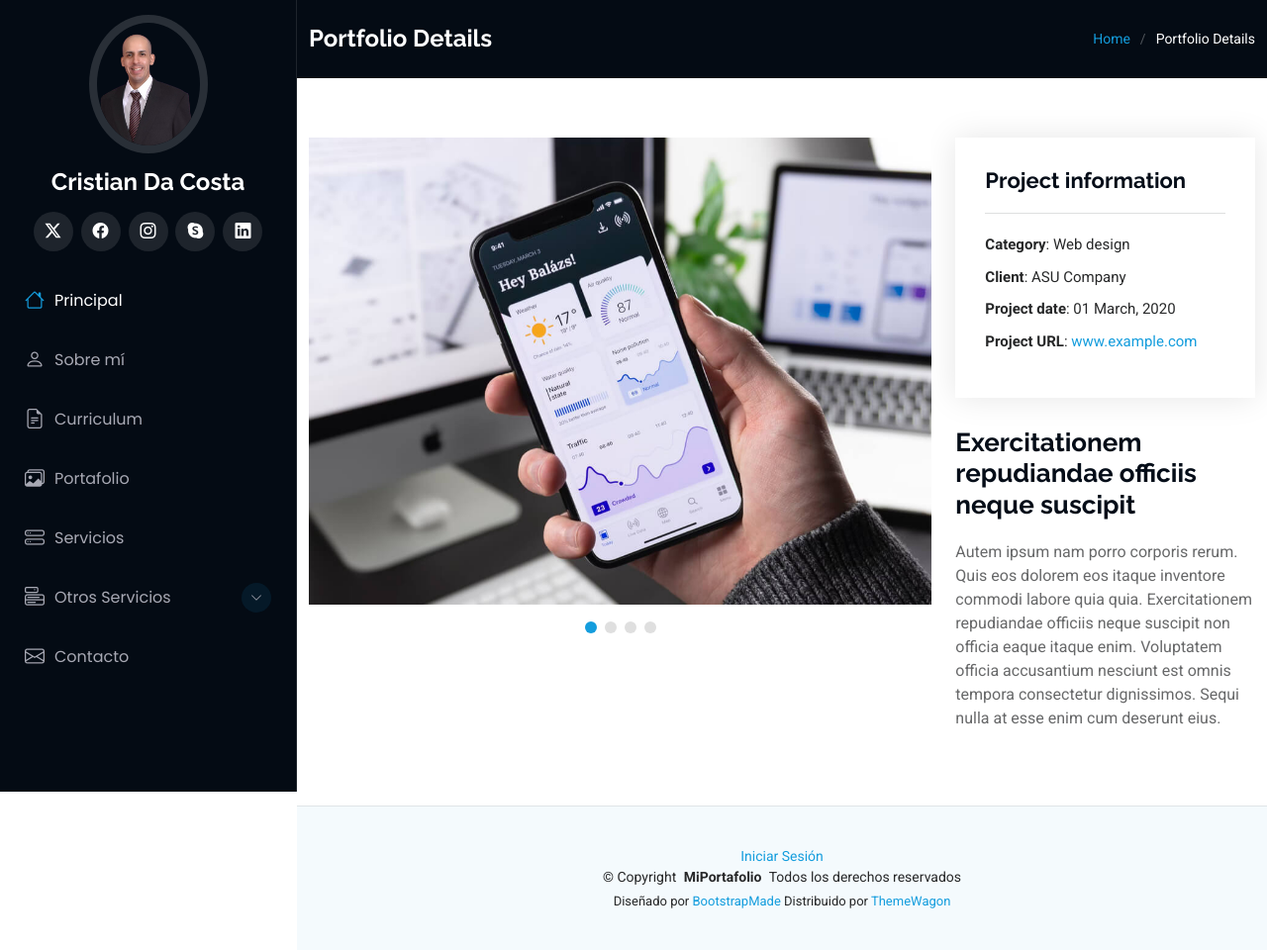
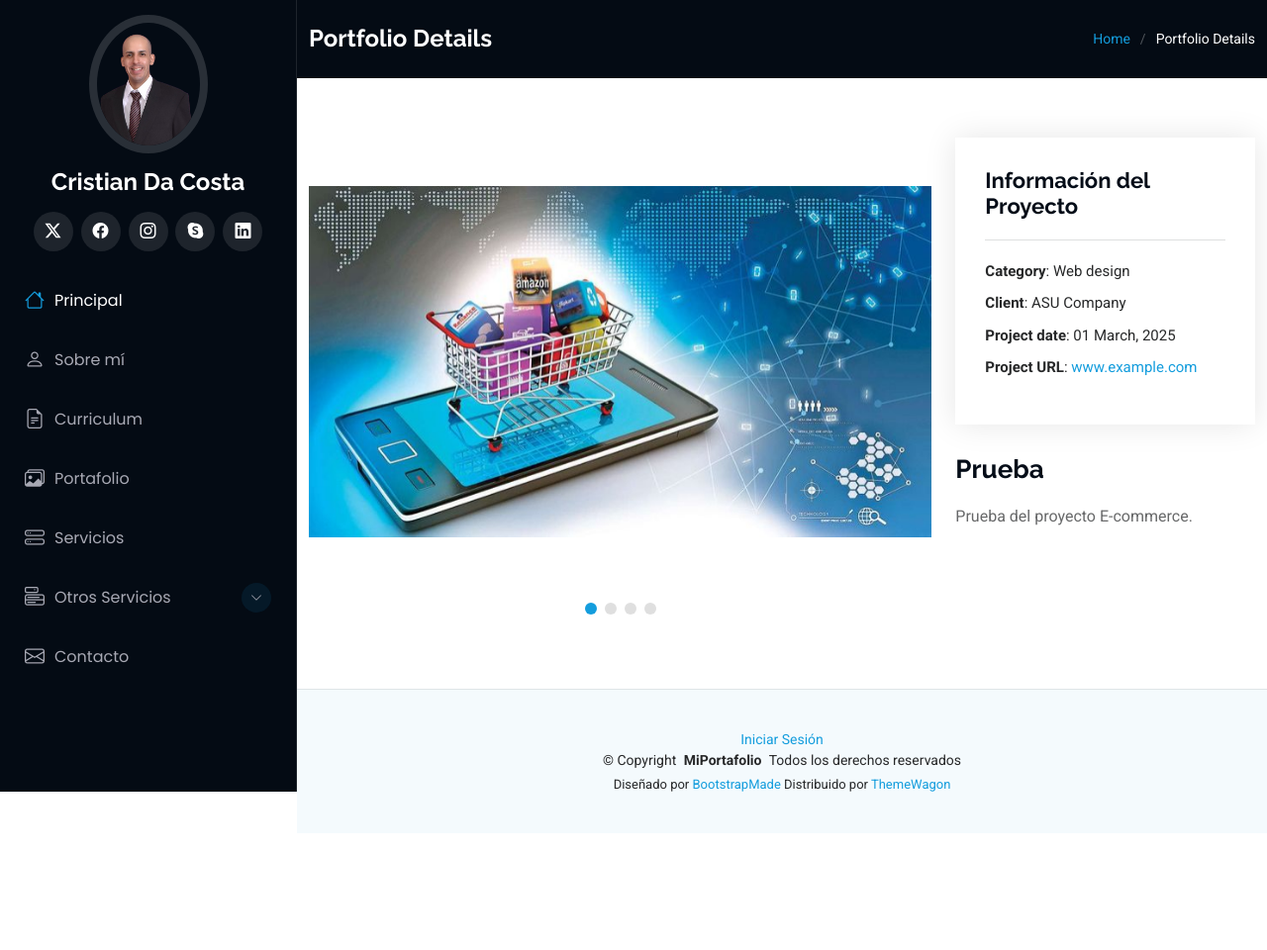
Before and after one commit to CDCristianDaCosta/portfolio, a Django app: page /portfolio-details/ in a window 1280 px wide. Shown: the whole page at 99% size. After the commit the page ends 800 px from the top, so only its background shows below. Run offline with Django 5.2, Linux system fonts and the light colour scheme; some libraries are stand-ins or nearby versions.

Commit message:
boton editar e imagen portfoliodetails

```diff
--- a/principal/templates/principal/portfolio-details.html
+++ b/principal/templates/principal/portfolio-details.html
@@ -43,19 +43,19 @@
               <div class="swiper-wrapper align-items-center">
 
                 <div class="swiper-slide">
-                  <img src="{% static 'img/portfolio/app-1.jpg' %}" alt="">
+                  <img src="{% static 'img/portfolio/imagencomer4.jpg' %}" alt="">
                 </div>
 
                 <div class="swiper-slide">
-                  <img src="{% static 'img/portfolio/product-1.jpg' %}" alt="">
+                  <img src="{% static 'img/portfolio/imagencomer3.png' %}" alt="">
                 </div>
 
                 <div class="swiper-slide">
-                  <img src="{% static 'img/portfolio/branding-1.jpg' %}" alt="">
+                  <img src="{% static 'img/portfolio/imagencomer1.jpg' %}" alt="">
                 </div>
 
                 <div class="swiper-slide">
-                  <img src="{% static 'img/portfolio/books-1.jpg' %}" alt="">
+                  <img src="{% static 'img/portfolio/imagencomer2.jpeg' %}" alt="">
                 </div>
 
               </div>
@@ -65,21 +65,18 @@
 
           <div class="col-lg-4">
             <div class="portfolio-info" data-aos="fade-up" data-aos-delay="200">
-              <h3>Project information</h3>
+              <h3>Información del Proyecto</h3>
               <ul>
                 <li><strong>Category</strong>: Web design</li>
                 <li><strong>Client</strong>: ASU Company</li>
-                <li><strong>Project date</strong>: 01 March, 2020</li>
+                <li><strong>Project date</strong>: 01 March, 2025</li>
                 <li><strong>Project URL</strong>: <a href="#">www.example.com</a></li>
               </ul>
             </div>
             <div class="portfolio-description" data-aos="fade-up" data-aos-delay="300">
-              <h2>Exercitationem repudiandae officiis neque suscipit</h2>
+              <h2>Prueba</h2>
               <p>
-                Autem ipsum nam porro corporis rerum. Quis eos dolorem eos itaque inventore commodi labore quia quia.
-                Exercitationem repudiandae officiis neque suscipit non officia eaque itaque enim. Voluptatem officia
-                accusantium nesciunt est omnis tempora consectetur dignissimos. Sequi nulla at esse enim cum deserunt
-                eius.
+                Prueba del proyecto E-commerce.
               </p>
             </div>
           </div>
--- a/principal/views.py
+++ b/principal/views.py
@@ -10,6 +10,7 @@ from .utils.conectar import conectar_db
 from .models import Post
 from .forms import PosteoForm  # lo creamos abajo
 from bson import ObjectId
+from datetime import datetime
 
 
 # inicio vista actualizar
@@ -40,6 +41,25 @@ def editar_posteo(request, id):
         categoria = request.POST["categoria"]
         fecha = request.POST["fecha"]
 
+        nueva_imagen = request.FILES.get("imagenes")
+        imagenes = posteo.get("imagenes", [])
+
+        # Si se subió una nueva imagen
+        if nueva_imagen:
+            nombre_archivo = (
+                f"{datetime.now().strftime('%Y%m%d%H%M%S')}_{nueva_imagen.name}"
+            )
+            ruta_archivo = os.path.join(settings.MEDIA_ROOT, nombre_archivo)
+
+            # Guardar el archivo en el sistema de archivos
+            with open(ruta_archivo, "wb+") as destino:
+                for chunk in nueva_imagen.chunks():
+                    destino.write(chunk)
+
+            # Guardar ruta relativa para usar en el HTML (empezando por /principal/media/)
+            ruta_guardada = os.path.join(settings.MEDIA_URL, nombre_archivo)
+            imagenes = [ruta_guardada]  # Reemplaza la imagen anterior
+
         coleccion_trabajos.update_one(
             {"_id": ObjectId(id)},
             {
@@ -48,6 +68,7 @@ def editar_posteo(request, id):
                     "descripcion": descripcion,
                     "categoria": categoria,
                     "fecha": fecha,
+                    "imagenes": imagenes,
                 }
             },
         )
```
Also changed, not shown: principal/templates/principal/editar_posteo.html (+19 -3 lines), db.sqlite3, principal/assets/img/portfolio/imagencomer1.jpg (added), principal/assets/img/portfolio/imagencomer2.jpeg (added), principal/assets/img/portfolio/imagencomer3.png (added), principal/assets/img/portfolio/imagencomer4.jpg (added), principal/media/20250430153950_tomate.jpg (added), principal/media/20250430154010_cebolla.jpg (added), principal/media/20250430154041_repollo.jpg (added), principal/media/20250430154108_c58195074a9fcadb4f9351869630ed1e.jpg (added), principal/media/pineapple-cartoon-outline-clip-art-simple-flat-illustration-design-easy-coloring-book-page-activity-element-for-children-kids-sign-symbol-for-agriculture-tropical-fresh-fruit-etc-vector.jpg (added).
